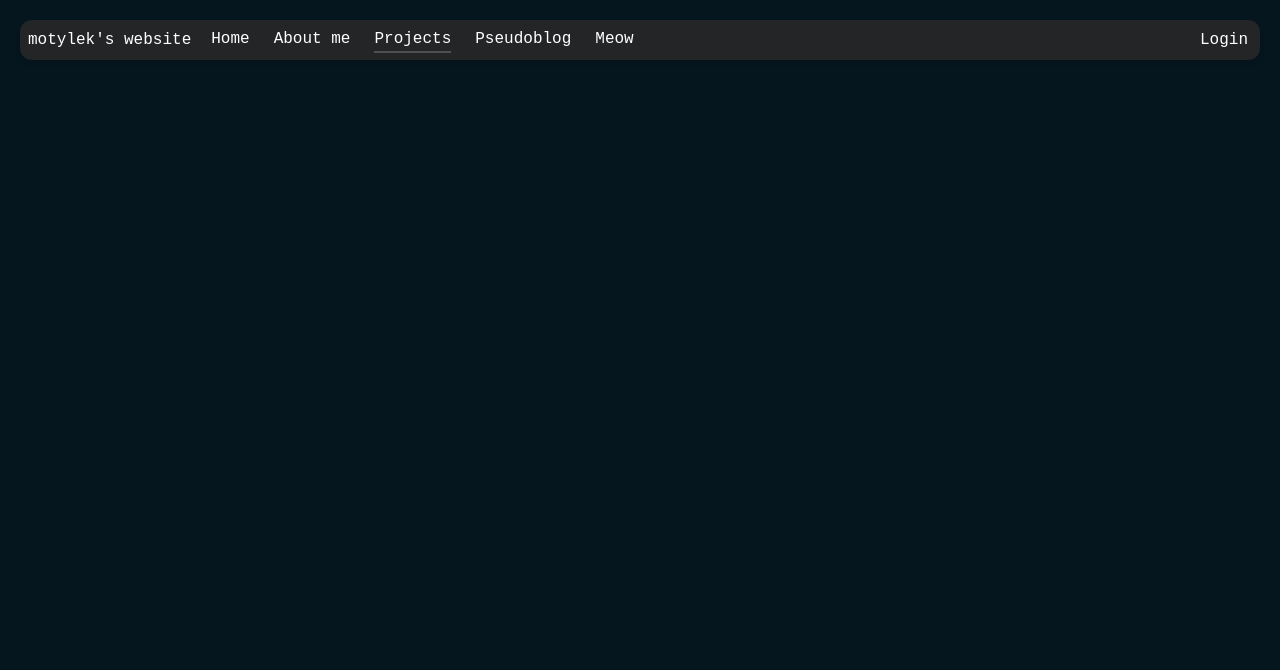
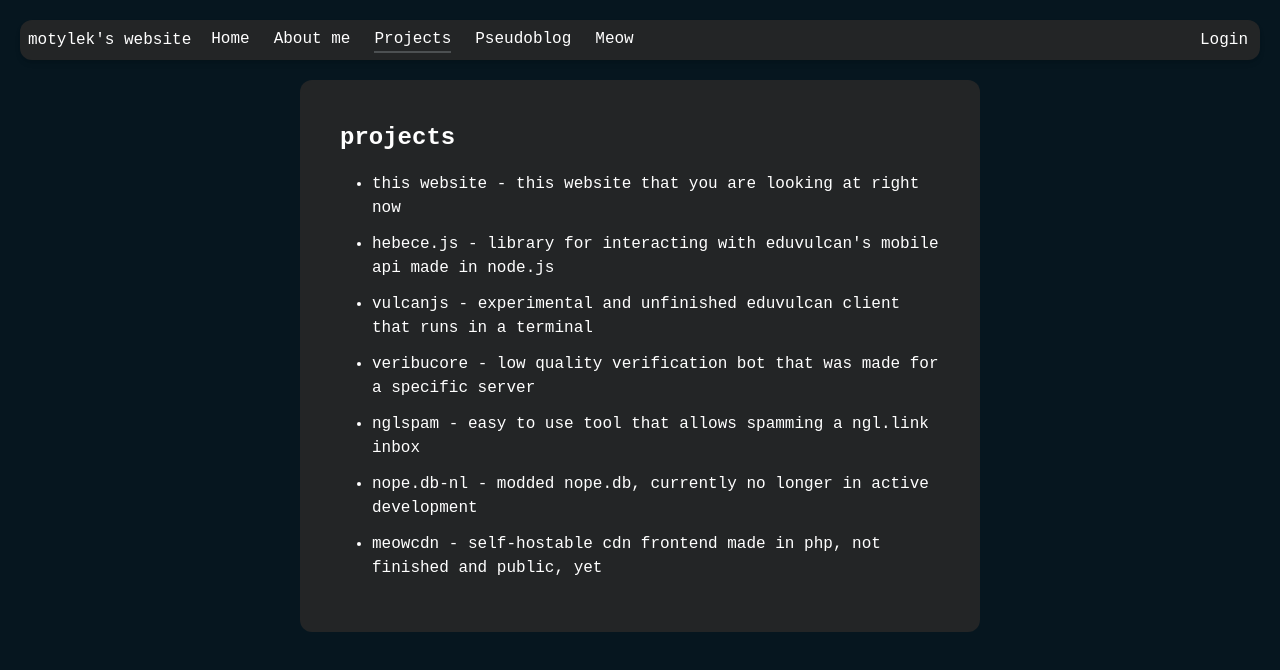
Before and after one commit to jotkauser/website, a SvelteKit app: page /projects in a window 1280 px wide. Shown: the top 670 px of the page. Built offline with nearby package versions, Linux system fonts and the light colour scheme.

Commit message:
add projects

```diff
--- a/src/routes/projects/+page.svelte
+++ b/src/routes/projects/+page.svelte
@@ -1,7 +1,19 @@
 <script lang="ts">
 	import { title } from '$lib/titleStore';
     import NavBar from '../../components/+NavBar.svelte';
+	import { projects } from '../../strings';
 	title.set('Projects');
 </script>
 
 <NavBar currentPage="projects" />
+
+<div class="flex flex-col justify-center bg-card p-4 md:p-10 rounded-xl mx-5 sm:mx-auto max-w-3xl md:w-170 gap-2">
+	<header>projects</header>
+	<ul>
+		{#each projects as project}
+			<li class="mb-3"><a href={project.link} target="_blank" rel="noopener noreferrer">{project.name} {#if project.description} - {project.description}{/if}</a></li>
+		{/each}
+	</ul>
+
+
+</div>
--- a/src/strings.ts
+++ b/src/strings.ts
@@ -6,3 +6,41 @@ export const socials = {
 };
 
 export const gitRepo = 'https://git.motylek.ovh';
+
+export const projects = [
+	{
+		name: "this website",
+		link: "https://github.com/jotkauser/website",
+		description: "this website that you are looking at right now"
+	},
+	{
+		name: "hebece.js",
+		link: "https://github.com/hypedevss/hebece",
+		description: "library for interacting with eduvulcan's mobile api made in node.js"
+	},
+	{
+		name: "vulcanjs",
+		link: "https://github.com/hypedevss/vulcanjs",
+		description: "experimental and unfinished eduvulcan client that runs in a terminal"
+	},
+	{
+		name: "veribucore",
+		link: "https://github.com/hypedevss/veribucore",
+		description: "low quality verification bot that was made for a specific server"
+	},
+	{
+		name: "nglspam",
+		link: "https://github.com/jotkauser/NGLspam",
+		description: "easy to use tool that allows spamming a ngl.link inbox"
+	},
+	{
+		name: "nope.db-nl",
+		link: "https://github.com/jotkauser/nope.db-nl",
+		description: "modded nope.db, currently no longer in active development"
+	},
+	{
+		name: "meowcdn",
+		link: "https://github.com/meowcdn",
+		description: "self-hostable cdn frontend made in php, not finished and public, yet"
+	}
+]
```
